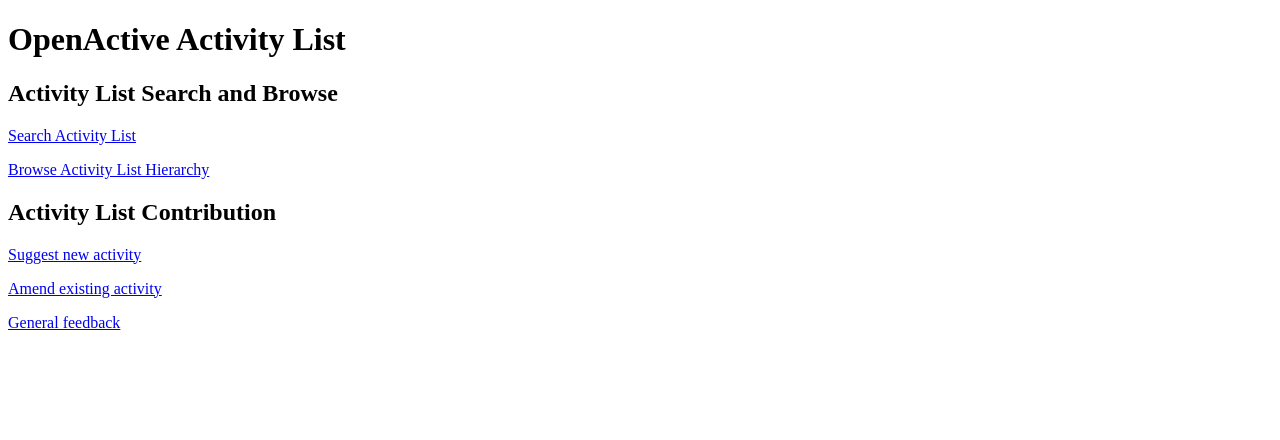
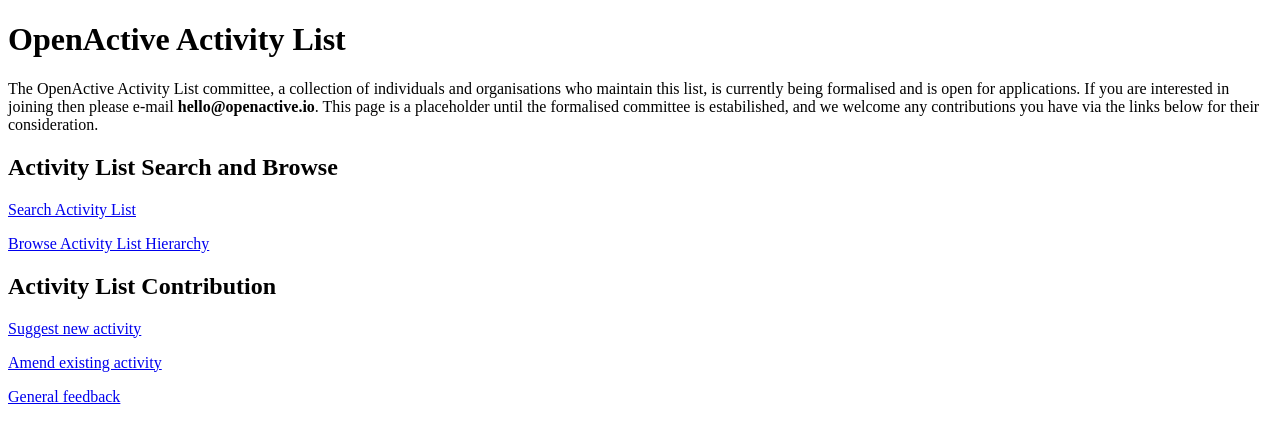
Before and after one commit to openactive-archive/activity-list-old, a plain HTML site: page index.html in a window 1280 px wide. Drawn offline with Linux system fonts and the light colour scheme.

Commit message:
Update index.html

```diff
--- a/index.html
+++ b/index.html
@@ -6,6 +6,7 @@
 </head>
 <body>
   <h1>OpenActive Activity List</h1>
+  The OpenActive Activity List committee, a collection of individuals and organisations who maintain this list, is currently being formalised and is open for applications. If you are interested in joining then please e-mail <b>hello@openactive.io</b>. This page is a placeholder until the formalised committee is estabilished, and we welcome any contributions you have via the links below for their consideration.
   <h2>Activity List Search and Browse</h2>
   <p><a href="https://activity-list-editor.openactive.io/">Search Activity List</a></p>
   <p><a href="https://activity-list-editor.openactive.io/en/hierarchical_concepts.html">Browse Activity List Hierarchy</a></p>
```
